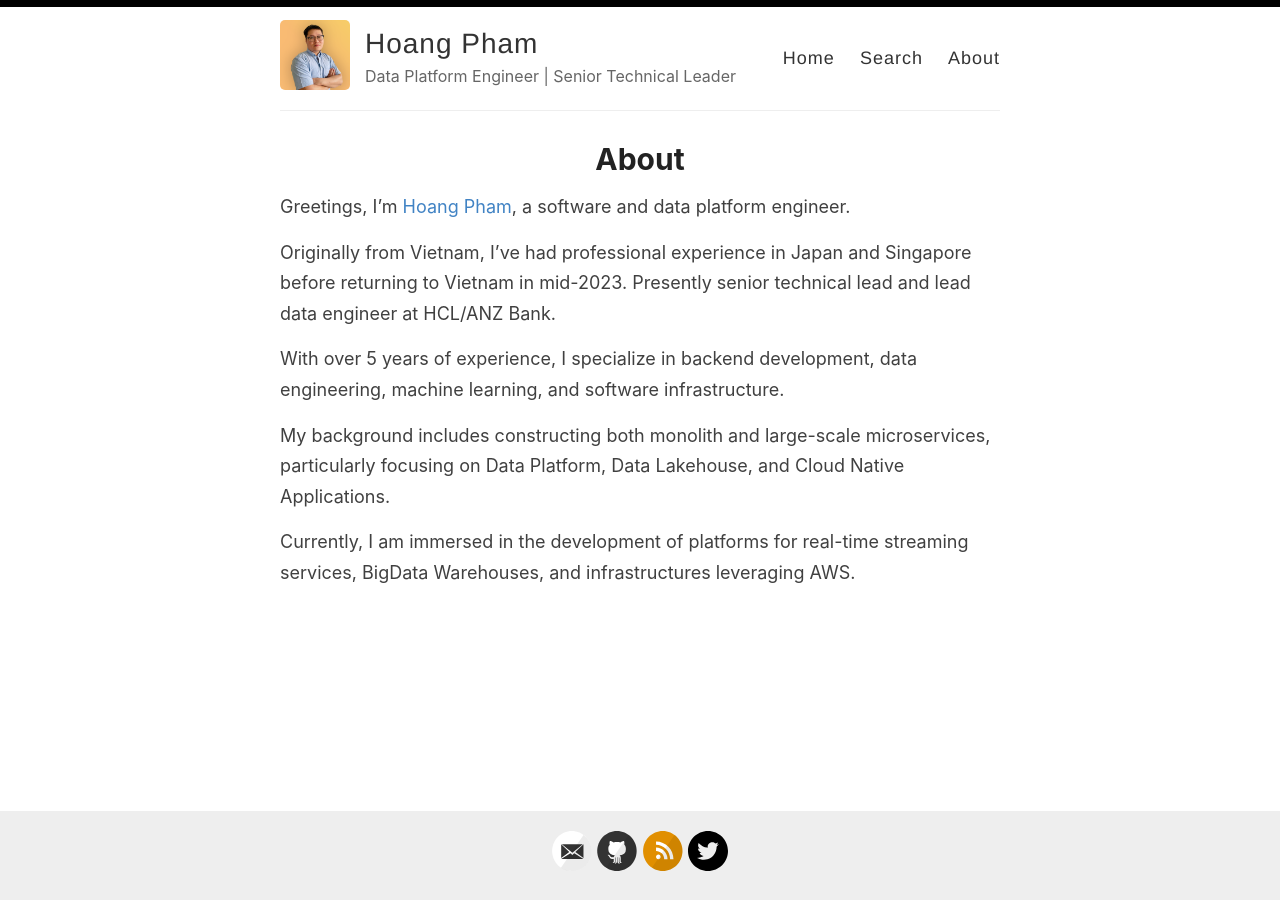
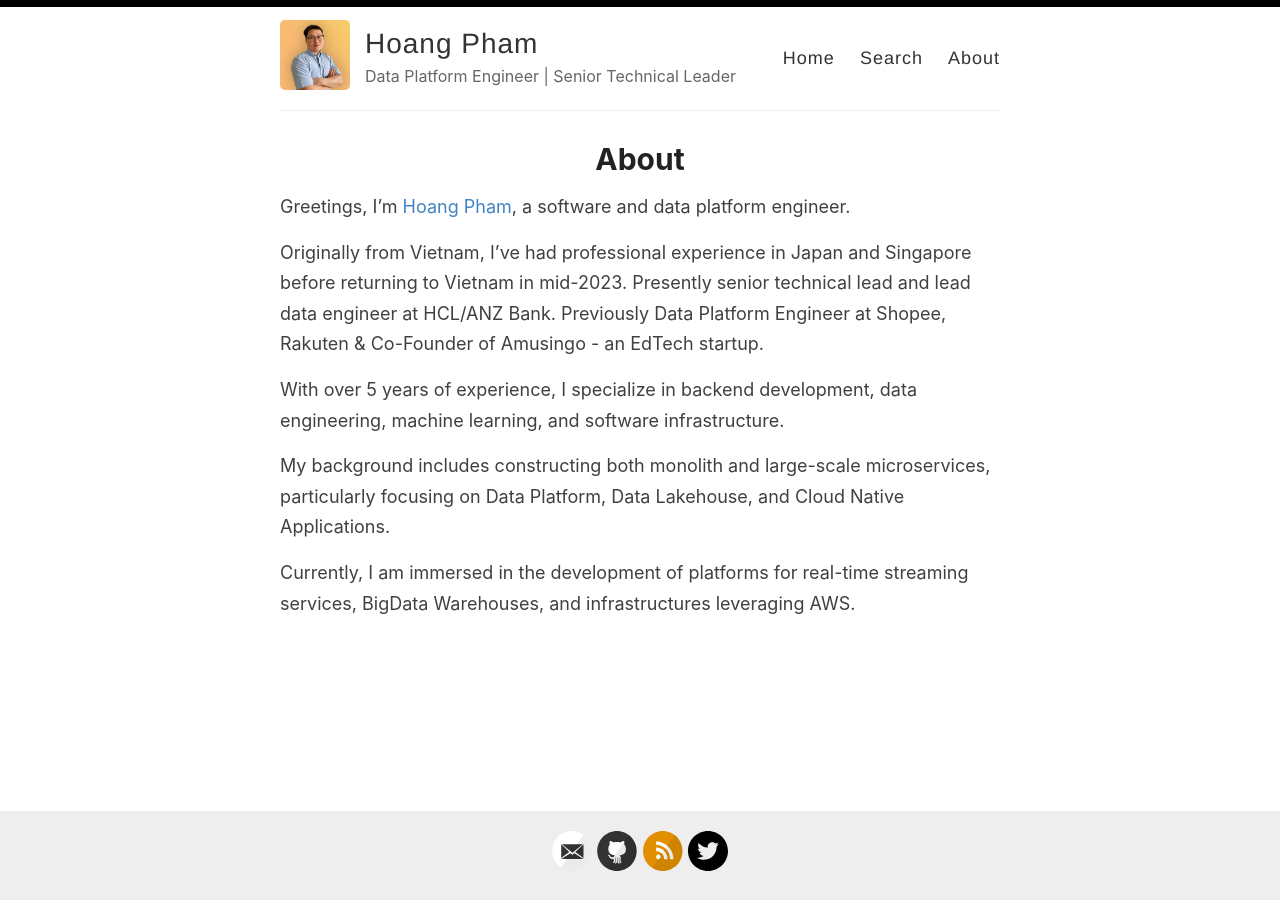
Before and after one commit to PhVHoang/phvhoang.github.io, a Jekyll site: the page built from _pages/about.md, in a window 1280 px wide. Built offline with Jekyll 4.4.1, drawn with Linux system fonts in a browser that asks for light colours.

Commit message:
update about.md
Signed-off-by: Hoang Pham <a2k40pbc@gmail.com>

```diff
--- a/_pages/about.md
+++ b/_pages/about.md
@@ -3,9 +3,10 @@ layout: page
 title: About
 permalink: /about/
 ---
+
 Greetings, I'm [Hoang Pham](https://www.linkedin.com/in/hoang-pham-770010128/), a software and data platform engineer.
 
-Originally from Vietnam, I've had professional experience in Japan and Singapore before returning to Vietnam in mid-2023. Presently senior technical lead and lead data engineer at HCL/ANZ Bank.
+Originally from Vietnam, I've had professional experience in Japan and Singapore before returning to Vietnam in mid-2023. Presently senior technical lead and lead data engineer at HCL/ANZ Bank. Previously Data Platform Engineer at Shopee, Rakuten & Co-Founder of Amusingo - an EdTech startup.
 
 With over 5 years of experience, I specialize in backend development, data engineering, machine learning, and software infrastructure.
 
```
